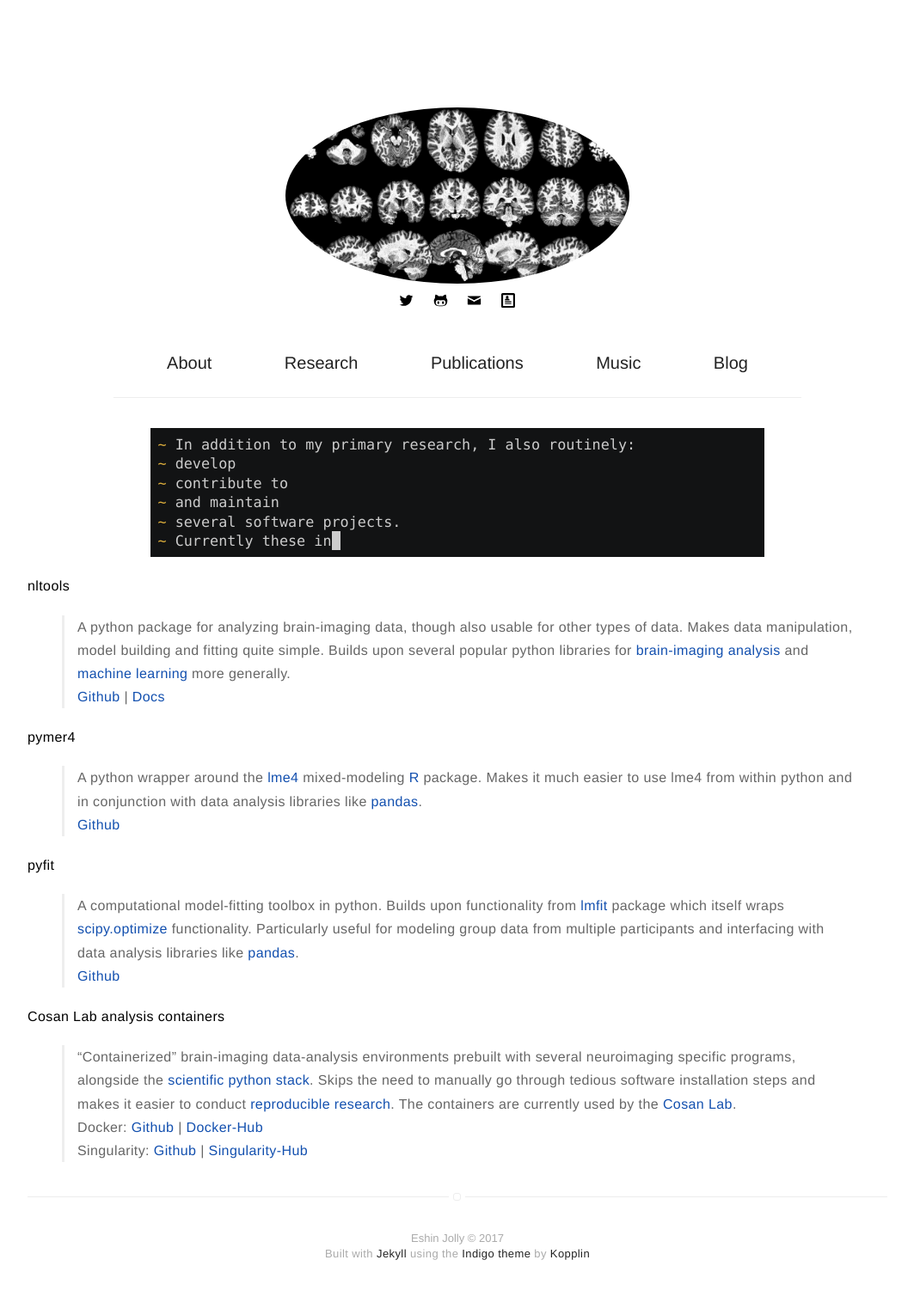
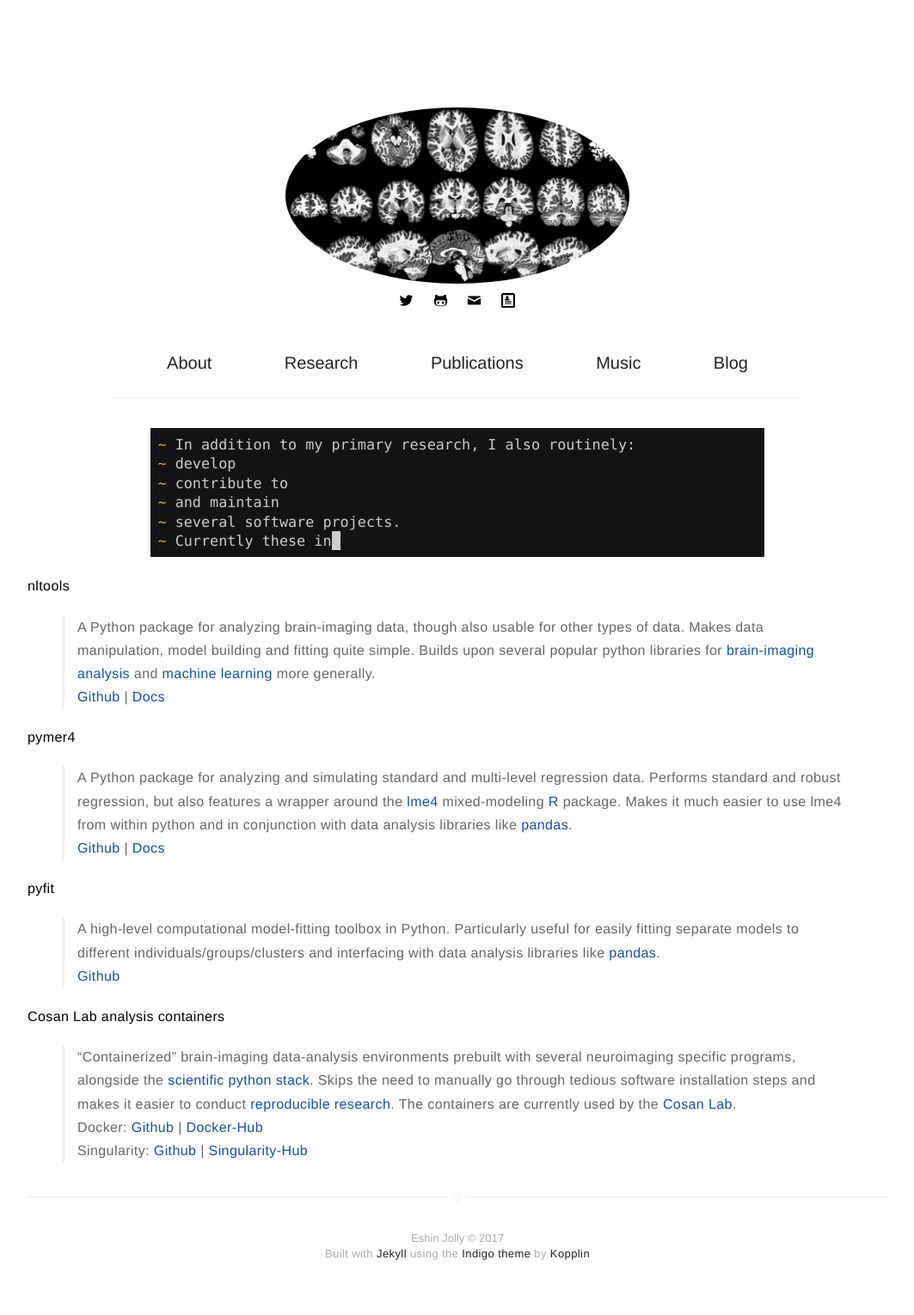
Before and after one commit to ejolly/ejolly.github.io, a Jekyll site: the page built from software.md, in a window 1280 px wide. Shown: the whole page at 86% size, without its empty margins (108-1171 px from the left). Built offline with Jekyll 4.4.1, drawn with Linux system fonts in a browser that asks for light colours; comment, search, counter and statistics services are not loaded.

Commit message:
Updated software descriptions.

```diff
--- a/software.md
+++ b/software.md
@@ -7,17 +7,18 @@
 
 **nltools**
 
->A python package for analyzing brain-imaging data, though also usable for other types of data. Makes data manipulation, model building and fitting quite simple. Builds upon several popular python libraries for [brain-imaging analysis](http://nipy.org/) and [machine learning](http://scikit-learn.org/stable/) more generally.
+>A Python package for analyzing brain-imaging data, though also usable for other types of data. Makes data manipulation, model building and fitting quite simple. Builds upon several popular python libraries for [brain-imaging analysis](http://nipy.org/) and [machine learning](http://scikit-learn.org/stable/) more generally.
 >[Github](https://github.com/ljchang/nltools) |  [Docs](http://neurolearn.readthedocs.io/en/latest/)
 
 **pymer4**
 
->A python wrapper around the [lme4](https://cran.r-project.org/web/packages/lme4/index.html) mixed-modeling [R](https://www.r-project.org/) package. Makes it much easier to use lme4 from within python and in conjunction with data analysis libraries like [pandas](http://pandas.pydata.org/).
->[Github](https://github.com/ejolly/pymer4)
+>A Python package for analyzing and simulating standard and multi-level regression data. Performs standard and robust regression, but also features a wrapper around the [lme4](https://cran.r-project.org/web/packages/lme4/index.html) mixed-modeling [R](https://www.r-project.org/) package. Makes it much easier to use lme4 from within python and in conjunction with data analysis libraries like [pandas](http://pandas.pydata.org/).
+>[Github](https://github.com/ejolly/pymer4) |
+[Docs](eshinjolly.com/pymer4/)
 
 **pyfit**
 
->A computational model-fitting toolbox in python. Builds upon functionality from [lmfit](https://github.com/lmfit/lmfit-py) package which itself wraps [scipy.optimize](https://docs.scipy.org/doc/scipy/reference/optimize.html) functionality. Particularly useful for modeling group data from multiple participants and interfacing with data analysis libraries like  [pandas](http://pandas.pydata.org/).
+>A high-level computational model-fitting toolbox in Python. Particularly useful for easily fitting separate models to different individuals/groups/clusters and interfacing with data analysis libraries like  [pandas](http://pandas.pydata.org/).
 >[Github](https://github.com/ejolly/pyfit)
 
 
```
